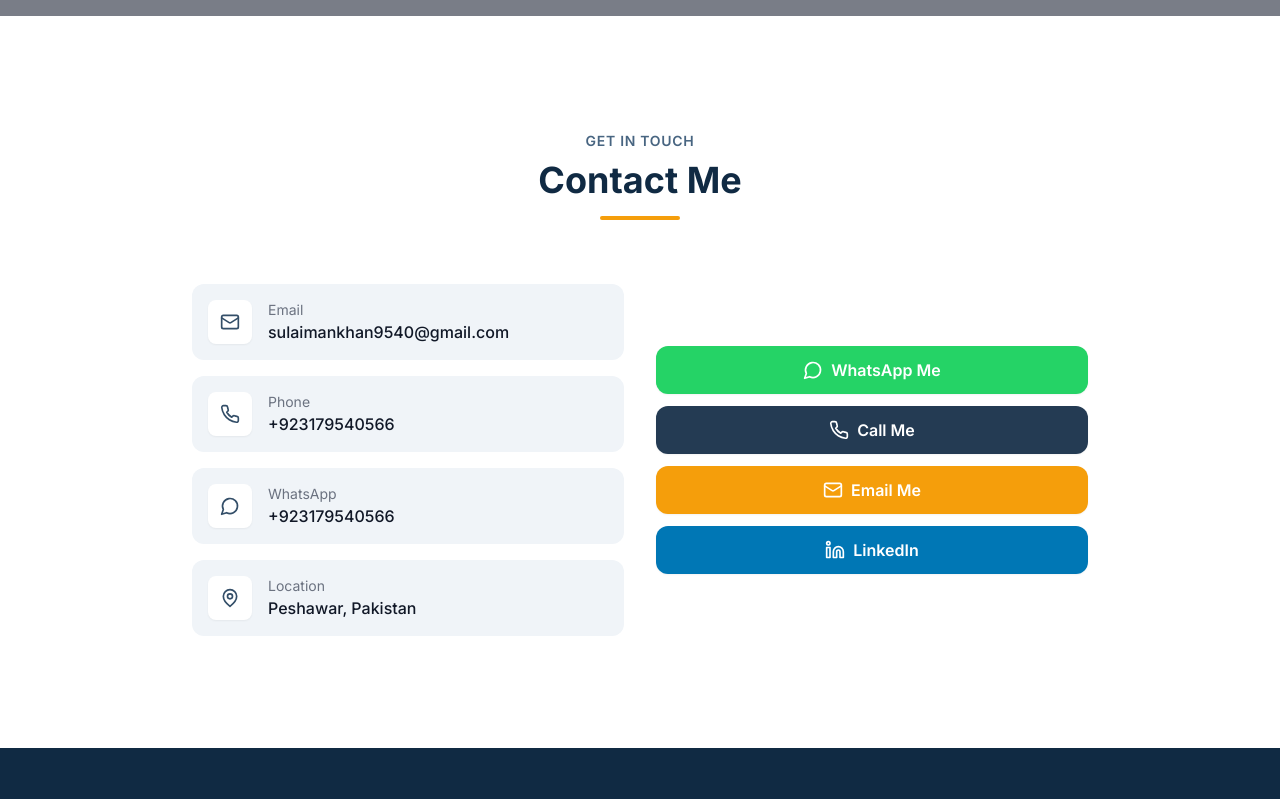
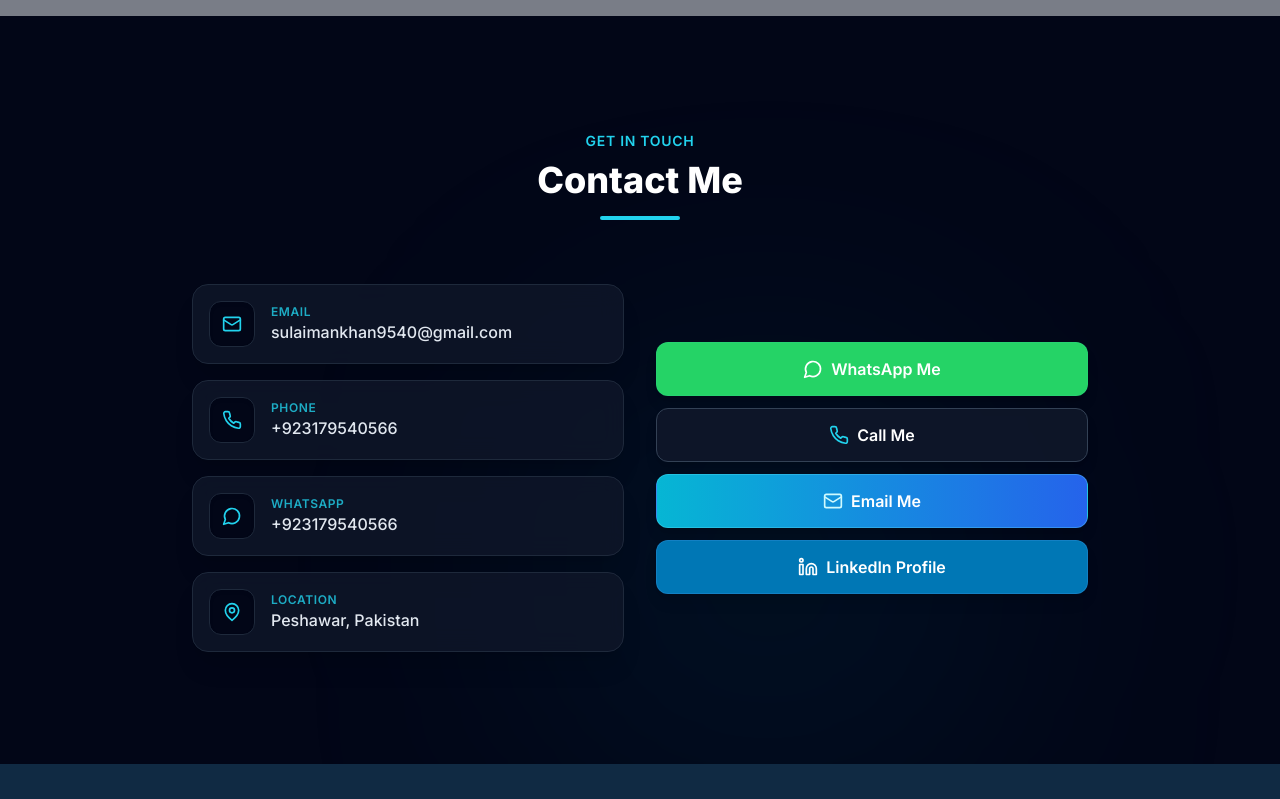
Before and after one commit to sulaimankhan9540-art/portfolio, a React (Vite) app: page / in a window 1280 px wide. Shown: the part 6220-7019 px from the top of the page. Built offline with nearby package versions, Linux system fonts and the light colour scheme.

Commit message:
Update Contact section to dark slate theme

```diff
--- a/src/components/Contact.tsx
+++ b/src/components/Contact.tsx
@@ -12,16 +12,24 @@ export const Contact: React.FC<ContactProps> = ({ profile }) => {
   const isPlaceholder = (v: string) => !v || (v.includes('[') && v.includes(']'));
 
   return (
-    <section id="contact" className="py-20 lg:py-28 bg-white">
-      <div className="max-w-7xl mx-auto px-4 sm:px-6 lg:px-8">
+    <section id="contact" className="py-20 lg:py-28 bg-slate-950 text-slate-100 relative overflow-hidden">
+
+      {/* Ambient Blue Background Glow */}
+      <div className="absolute bottom-0 right-1/4 w-96 h-96 bg-cyan-500/10 rounded-full blur-[140px] pointer-events-none" />
+
+      <div className="max-w-7xl mx-auto px-4 sm:px-6 lg:px-8 relative z-10">
         <div ref={ref} className={`transition-all duration-700 ${isVisible ? 'opacity-100 translate-y-0' : 'opacity-0 translate-y-8'}`}>
+
+          {/* Section Header */}
           <div className="text-center mb-16">
-            <span className="text-sm font-semibold text-primary-600 tracking-wider uppercase">Get In Touch</span>
-            <h2 className="mt-2 text-3xl sm:text-4xl font-bold text-primary-900">Contact Me</h2>
-            <div className="mt-4 w-20 h-1 bg-accent-500 mx-auto rounded-full" />
+            <span className="text-sm font-semibold text-cyan-400 tracking-wider uppercase">Get In Touch</span>
+            <h2 className="mt-2 text-3xl sm:text-4xl font-extrabold text-white">Contact Me</h2>
+            <div className="mt-4 w-20 h-1 bg-cyan-400 mx-auto rounded-full" />
           </div>
 
-          <div className="max-w-4xl mx-auto grid md:grid-cols-2 gap-8">
+          <div className="max-w-4xl mx-auto grid md:grid-cols-2 gap-8 items-center">
+
+            {/* Info Cards Column */}
             <div className="space-y-4">
               {[
                 { icon: Mail, label: 'Email', value: profile.email, href: `mailto:${profile.email}` },
@@ -30,19 +38,23 @@ export const Contact: React.FC<ContactProps> = ({ profile }) => {
                 { icon: MapPin, label: 'Location', value: profile.location, href: null },
               ].map((item, i) => (
                 item.value && !isPlaceholder(item.value) ? (
-                  <div key={i} className="flex items-center gap-4 p-4 bg-primary-50 rounded-xl">
-                    <div className="p-3 bg-white rounded-lg shadow-sm">
-                      <item.icon className="w-5 h-5 text-primary-700" />
+                  <div key={i} className="flex items-center gap-4 p-4 bg-slate-900/80 backdrop-blur-md rounded-2xl border border-slate-800 shadow-xl hover:border-cyan-500/30 transition-all">
+                    <div className="p-3 bg-slate-950 border border-slate-800 rounded-xl shadow-inner text-cyan-400">
+                      <item.icon className="w-5 h-5" />
                     </div>
                     <div>
-                      <p className="text-sm text-gray-500">{item.label}</p>
+                      <p className="text-xs font-semibold text-cyan-400/80 uppercase tracking-wider">{item.label}</p>
                       {item.href ? (
-                        <a href={item.href} target={item.label === 'WhatsApp' ? '_blank' : undefined} rel="noreferrer"
-                          className="font-medium text-gray-900 hover:text-primary-700 transition-colors">
+                        <a
+                          href={item.href}
+                          target={item.label === 'WhatsApp' ? '_blank' : undefined}
+                          rel="noreferrer"
+                          className="font-medium text-slate-200 hover:text-cyan-300 transition-colors"
+                        >
                           {item.value}
                         </a>
                       ) : (
-                        <p className="font-medium text-gray-900">{item.value}</p>
+                        <p className="font-medium text-slate-200">{item.value}</p>
                       )}
                     </div>
                   </div>
@@ -50,32 +62,49 @@ export const Contact: React.FC<ContactProps> = ({ profile }) => {
               ))}
             </div>
 
+            {/* Quick Action Buttons Column */}
             <div className="flex flex-col gap-3 justify-center">
               {!isPlaceholder(profile.whatsapp) && profile.whatsapp && (
-                <a href={`https://wa.me/${profile.whatsapp.replace(/\D/g, '')}`} target="_blank" rel="noreferrer"
-                  className="flex items-center justify-center gap-2 px-6 py-3 bg-[#25D366] text-white rounded-xl font-semibold hover:bg-[#128C7E] transition-colors shadow-sm">
+                <a
+                  href={`https://wa.me/${profile.whatsapp.replace(/\D/g, '')}`}
+                  target="_blank"
+                  rel="noreferrer"
+                  className="flex items-center justify-center gap-2 px-6 py-3.5 bg-[#25D366] text-white rounded-xl font-semibold hover:bg-[#128C7E] transition-all shadow-lg hover:scale-105 active:scale-100 border border-emerald-400/20"
+                >
                   <MessageCircle className="w-5 h-5" /> WhatsApp Me
                 </a>
               )}
+
               {!isPlaceholder(profile.phone) && profile.phone && (
-                <a href={`tel:${profile.phone.replace(/\s/g, '')}`}
-                  className="flex items-center justify-center gap-2 px-6 py-3 bg-primary-800 text-white rounded-xl font-semibold hover:bg-primary-900 transition-colors shadow-sm">
-                  <Phone className="w-5 h-5" /> Call Me
+                <a
+                  href={`tel:${profile.phone.replace(/\s/g, '')}`}
+                  className="flex items-center justify-center gap-2 px-6 py-3.5 bg-slate-900/90 text-white rounded-xl font-semibold hover:bg-slate-800 border border-slate-700 hover:border-cyan-400/50 transition-all shadow-lg hover:scale-105 active:scale-100"
+                >
+                  <Phone className="w-5 h-5 text-cyan-400" /> Call Me
                 </a>
               )}
+
               {!isPlaceholder(profile.email) && profile.email && (
-                <a href={`mailto:${profile.email}`}
-                  className="flex items-center justify-center gap-2 px-6 py-3 bg-accent-500 text-white rounded-xl font-semibold hover:bg-accent-600 transition-colors shadow-sm">
-                  <Mail className="w-5 h-5" /> Email Me
+                <a
+                  href={`mailto:${profile.email}`}
+                  className="flex items-center justify-center gap-2 px-6 py-3.5 bg-gradient-to-r from-cyan-500 to-blue-600 text-white rounded-xl font-semibold hover:shadow-cyan-500/20 transition-all shadow-lg hover:scale-105 active:scale-100 border border-cyan-300/30"
+                >
+                  <Mail className="w-5 h-5 text-cyan-100" /> Email Me
                 </a>
               )}
+
               {!isPlaceholder(profile.linkedin) && profile.linkedin && (
-                <a href={profile.linkedin.startsWith('http') ? profile.linkedin : `https://${profile.linkedin}`} target="_blank" rel="noreferrer"
-                  className="flex items-center justify-center gap-2 px-6 py-3 bg-[#0077b5] text-white rounded-xl font-semibold hover:bg-[#005885] transition-colors shadow-sm">
-                  <Linkedin className="w-5 h-5" /> LinkedIn
+                <a
+                  href={profile.linkedin.startsWith('http') ? profile.linkedin : `https://${profile.linkedin}`}
+                  target="_blank"
+                  rel="noreferrer"
+                  className="flex items-center justify-center gap-2 px-6 py-3.5 bg-[#0077b5] text-white rounded-xl font-semibold hover:bg-[#005885] transition-all shadow-lg hover:scale-105 active:scale-100 border border-blue-400/20"
+                >
+                  <Linkedin className="w-5 h-5" /> LinkedIn Profile
                 </a>
               )}
             </div>
+
           </div>
         </div>
       </div>
```
